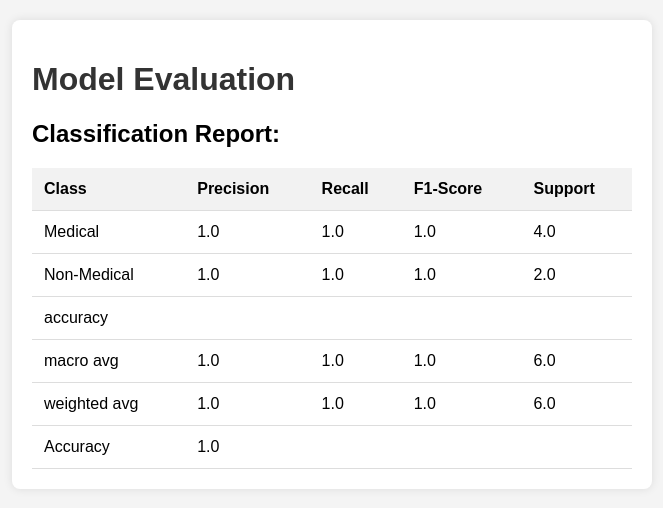
After one commit to mjdarvishi/NLP, a Flask app: page /statistics in a window 1280 px wide. The commit adds this page. Shown: the top 508 px of the page, without its empty margins (308-971 px from the left). Run offline with Flask 3, Linux system fonts and the light colour scheme; parts of the project's set-up code (start-up, migrations or seed data) failed here and were passed over.

Commit message:
add statistic page

```diff
--- a/src/app.py
+++ b/src/app.py
@@ -2,7 +2,7 @@ from flask import Flask, render_template,request
 
 
 from wiki_data_source import get_wikipedia_text
-from bag_of_word_model import check
+from bag_of_word_model import check,accuracy,classification_rep
 from data_repository import prepare_data,get_non_medical_title,get_medical_title
 app = Flask(__name__)
 
@@ -26,6 +26,10 @@ def detail_page(name):
     data=get_wikipedia_text(name)
     return render_template('detail_page.html',data=data,title=name)
 
+@app.route('/statistics')
+def statistics():
+    return render_template('statistics.html',accur=accuracy,report=classification_rep)
+
 if __name__ == '__main__':
     prepare_data()
     app.run(host='0.0.0.0',debug=True)
--- a/src/bag_of_word_model.py
+++ b/src/bag_of_word_model.py
@@ -16,7 +16,6 @@ labels = ["Medical"] * len(medical_content) + ["Non-Medical"] * len(non_medical_
 
 
 vectorizer = CountVectorizer()
-
 def create_model():
     corpus = medical_content + non_medical_content
 
@@ -43,14 +42,14 @@ def create_model():
 
     # Evaluate the model
     accuracy = accuracy_score(y_test, y_pred)
-    classification_rep = classification_report(y_test, y_pred, target_names=["Medical", "Non-Medical"])
+    classification_rep = classification_report(y_test, y_pred, target_names=["Medical", "Non-Medical"],output_dict=True)
 
     print(f"Accuracy: {accuracy:.2f}")
     print("\nClassification Report:")
     print(classification_rep)
-    return model
+    return model,accuracy,classification_rep
 
-main_model=create_model()
+main_model,accuracy,classification_rep=create_model()
 
 
 def check(input):
--- /dev/null
+++ b/src/templates/statistics.html
@@ -0,0 +1,79 @@
+<!DOCTYPE html>
+<html lang="en">
+<head>
+    <meta charset="UTF-8">
+    <meta name="viewport" content="width=device-width, initial-scale=1.0">
+    <title>Model Evaluation</title>
+    <style>
+        body {
+            font-family: Arial, sans-serif;
+            background-color: #f4f4f4;
+            margin: 20px;
+        }
+
+        .container {
+            max-width: 600px;
+            margin: auto;
+            background-color: #fff;
+            padding: 20px;
+            border-radius: 8px;
+            box-shadow: 0 0 10px rgba(0, 0, 0, 0.1);
+        }
+
+        h1 {
+            color: #333;
+        }
+
+        table {
+            width: 100%;
+            border-collapse: collapse;
+            margin-top: 20px;
+        }
+
+        th, td {
+            padding: 12px;
+            text-align: left;
+            border-bottom: 1px solid #ddd;
+        }
+
+        th {
+            background-color: #f2f2f2;
+        }
+
+    </style>
+</head>
+<body>
+    <div class="container">
+        <h1>Model Evaluation</h1>
+
+        <h2>Classification Report:</h2>
+        <table>
+            <thead>
+                <tr>
+                    <th>Class</th>
+                    <th>Precision</th>
+                    <th>Recall</th>
+                    <th>F1-Score</th>
+                    <th>Support</th>
+                </tr>
+            </thead>
+            <tbody>
+                {% for class, metrics in report.items() %}
+                    <tr>
+                        <td>{{ class }}</td>
+                        <td>{{ metrics['precision'] }}</td>
+                        <td>{{ metrics['recall'] }}</td>
+                        <td>{{ metrics['f1-score'] }}</td>
+                        <td>{{ metrics['support'] }}</td>
+                    </tr>
+                {% endfor %}
+                <tr>
+                    <td>Accuracy</td>
+                    <td colspan="4">{{ report['accuracy'] }}</td>
+                </tr>
+            </tbody>
+        </table>
+
+    </div>
+</body>
+</html>
```
Also changed, not shown: src/templates/home.html (+14 -1 lines).
